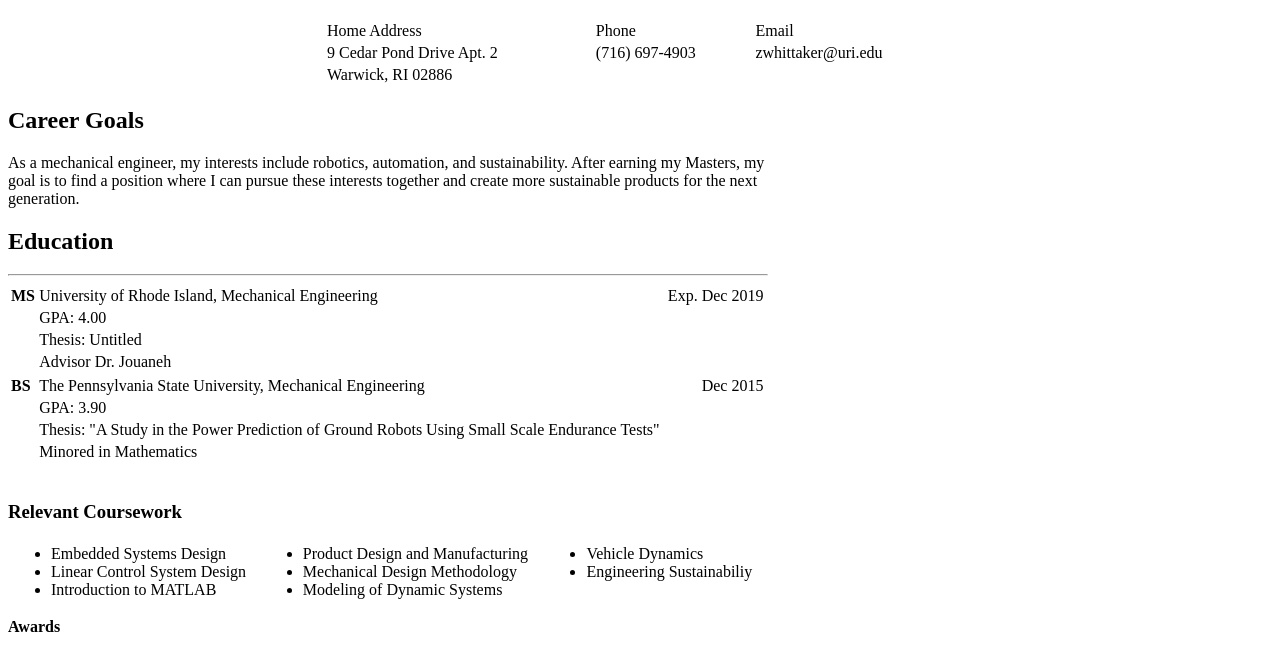
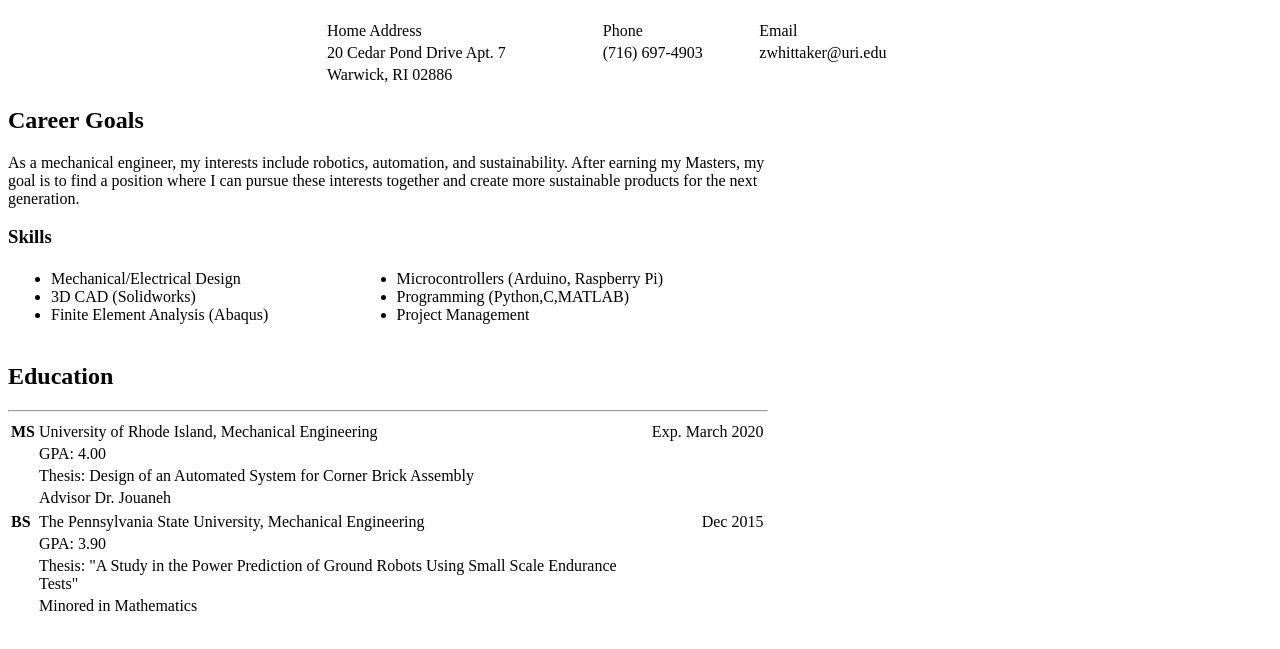
Before and after one commit to zwhittaker/zwhittaker.github.io, a plain HTML site: page Resume.html in a window 1280 px wide. Shown: the part 150-799 px from the top of the page. Drawn offline with Linux system fonts and the light colour scheme.

Commit message:
Added Skills Section

```diff
--- a/Resume.html
+++ b/Resume.html
@@ -20,7 +20,7 @@
         <td> Home Address </td><td>Phone </td><td>Email</td>
       </tr>
       <tr>
-        <td> 9 Cedar Pond Drive Apt. 2</td><td>(716) 697-4903 </td><td>zwhittaker@uri.edu</td>
+        <td> 20 Cedar Pond Drive Apt. 7</td><td>(716) 697-4903 </td><td>zwhittaker@uri.edu</td>
       </tr>
       <tr>
         <td>Warwick, RI 02886 </td><td> </td><td></td>
@@ -31,14 +31,27 @@
   <div style="width:60%;">
     As a mechanical engineer, my interests include robotics, automation, and sustainability. After earning my Masters, my goal is to find a position where I can pursue these interests together and create more sustainable products for the next generation.
   </div>
+  <h3> Skills</h3>
+  <table width="60%"><tr>
+    <td><ul>
+      <li>Mechanical/Electrical Design</li>
+      <li>3D CAD (Solidworks)</li>
+      <li>Finite Element Analysis (Abaqus)</li>
+    </ul></td>
+    <td><ul>
+      <li>Microcontrollers (Arduino, Raspberry Pi)</li>
+      <li>Programming (Python,C,MATLAB)</li>
+      <li>Project Management</li>
+    </ul></td>
+  </tr></table>
   <h2> Education </h2>
   <hr/ align ="left" width ="60%">
   <table width="60%">
     <tr>
-      <td><b>MS</b></td><td>University of Rhode Island, Mechanical Engineering</td><td align ="right">Exp.&nbsp;Dec&nbsp;2019</td>
+      <td><b>MS</b></td><td>University of Rhode Island, Mechanical Engineering</td><td align ="right">Exp.&nbsp;March&nbsp;2020</td>
     </tr>
     <tr><td rowspan = 3></td><td>GPA: 4.00</td><td rowspan = 3></td></tr>
-    <tr><td>Thesis: Untitled</td></tr>
+    <tr><td>Thesis: Design of an Automated System for Corner Brick Assembly</td></tr>
     <tr><td>Advisor Dr. Jouaneh</td></tr>
     <tr colspan=3></tr>
     <tr>
```
